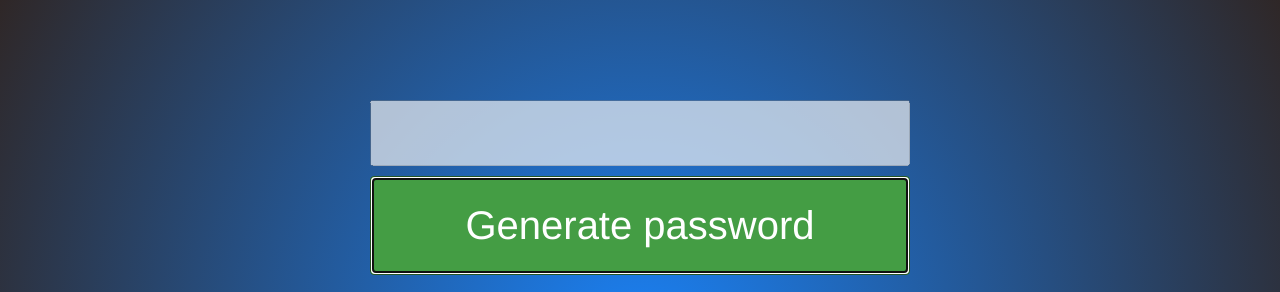
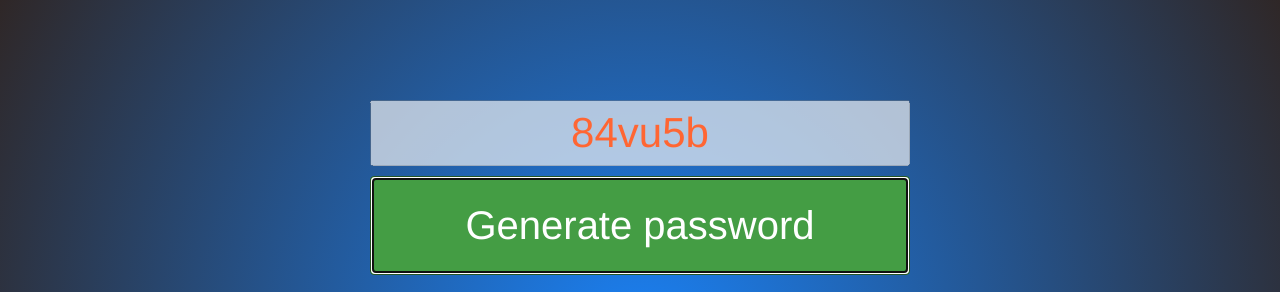
Before and after one commit to erikyoung/passwordGenerator, a plain HTML site: page index.html in a window 1280 px wide. Both pictures are taken after a click on the button "Generate password". Shown: the top 292 px of the page. Drawn offline with nearby package versions, Linux system fonts and the light colour scheme.

Commit message:
created a random password generator

```diff
--- a/index.html
+++ b/index.html
@@ -10,7 +10,23 @@
 
 	<link rel="stylesheet" href="css/passGenStyle.css">
 
+	<script>
+  var keylist = "abcdefghijklmnopqrstuvwxyz1234567890";
+  var tmp = '';
 
+  function generatepass(length) {
+    tmp = '';
+    for (var i = 0; i < length; i++) {
+      tmp+=keylist.charAt(Math.floor(Math.random() * keylist.length));
+    }
+    return tmp;
+  }
+
+  function populateform(enterlength) {
+    document.passGen.output.value = generatepass(enterlength);
+  }
+
+  </script>
 
 
 
```
